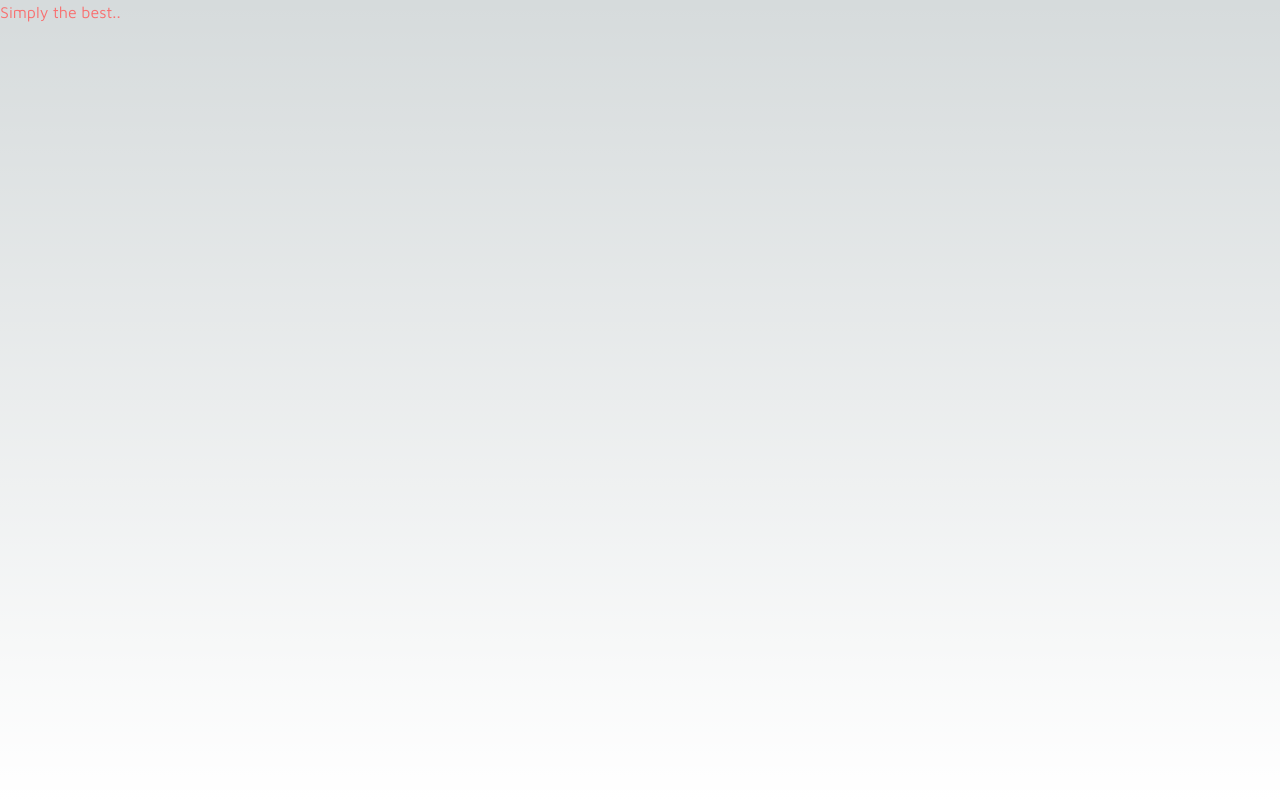
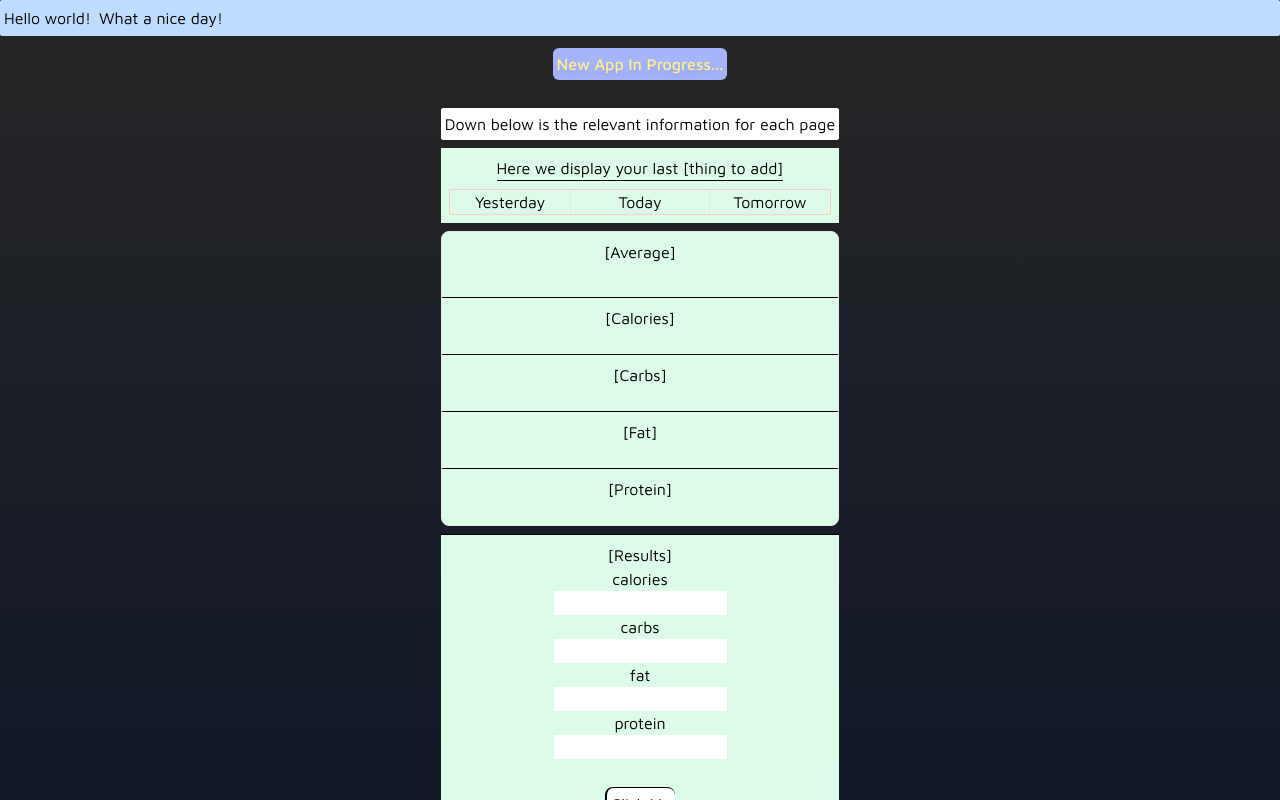
Before and after one commit to deadlyunicorn/calorie-app, a Next.js app: page / in a window 1280 px wide. Built offline with nearby package versions, Linux system fonts and the light colour scheme.

Commit message:
progress update following
http://bit.ly/3l6EPQ2

```diff
--- a/app/layout.tsx
+++ b/app/layout.tsx
@@ -3,7 +3,13 @@ import './globals.css'
 import { Maven_Pro } from '@next/font/google'
 const maven = Maven_Pro({
   subsets:['latin'],
+  weight:['400'],
 })
+const mavenBold = Maven_Pro({
+  subsets:['latin'],
+  weight:['500'],
+})
+
 export default function RootLayout({
   children,
 }: {
@@ -16,8 +22,39 @@ export default function RootLayout({
         head.tsx. Find out more at https://beta.nextjs.org/docs/api-reference/file-conventions/head
       */}
       <head />
+
       <body className={maven.className}>
-        {children}
+
+        <nav className='absolute w-screen flex bg-blue-200 rounded-sm p-1 gap-x-2 overflow-hidden h-9 items-center'>
+          <div>
+            Hello world!
+          </div>
+          <div>
+            What a nice day!
+          </div>
+        </nav>
+        <div className='h-screen overflow-auto bg-gradient-to-b from-neutral-800 to-gray-900 '>
+        <main className=" flex flex-col items-center px-2 py-12">
+
+          <div className="bg-indigo-300 p-1 rounded-md max-h-10 overflow-hidden">
+            <div className={mavenBold.className}>
+              <p className="text-yellow-200 drop-shadow-lg  ">New App In Progress...</p>
+            </div>
+          </div>
+          <div className='max-w-md lg:max-w-lg mt-5 px-5' >
+            <div className='bg-white w-full flex justify-center rounded-sm my-2 p-1'>
+              <p>Down below is the relevant information for each page</p>
+            </div>
+
+            <div>
+              {children}
+            </div>
+          </div>
+
+        </main>
+        </div>
+
+
       </body>
     </html>
   )
--- a/app/page.tsx
+++ b/app/page.tsx
@@ -1,12 +1,155 @@
+'use client'
+
+import Link from "next/link"
+import React, { useEffect,useRef,useState } from "react"
+
+
 export default function Home() {
+
+
+
+  const inputRef = useRef({
+    calories:"",
+    carbs:"",
+    fat:"",
+    protein:"",
+  });
+  const [rerender,setRerender]=useState(true);
+
+  useEffect(()=>{
+    console.log("rendered")
+  },[rerender])
+
+  const handleInputChange = (e: React.ChangeEvent<HTMLInputElement>,whichInput:string) =>{
+      if (whichInput=="calories"){
+        inputRef.current.calories = e.target.value
+      }
+      else if (whichInput=="carbs"){
+        inputRef.current.carbs = e.target.value
+      }
+      else if (whichInput=="fat"){
+        inputRef.current.fat = e.target.value
+      }
+      else if (whichInput=="protein"){
+        inputRef.current.protein = e.target.value
+      }
+    }
+
+
+
+
+
   return (
-    <main className="h-screen">
-      <div className="text-red-400">
-        Simply the best..
+    <>
+    <div className="min-h-[40px] bg-green-100 flex flex-col items-center p-2 gap-2">
+      <div className="border-b border-black ">
+        <p>Here we display your last [thing to add]</p>
       </div>
-      <div >
-        <p ></p>
+
+      <div className="w-full">
+        <div className="grid grid-cols-3 gap-2 border-red-200 border text-center ">
+          <div className="border-r overflow-hidden">
+            <button className="w-full"><Link href="/">Yesterday</Link></button>
+          </div>
+          <div className="overflow-hidden">
+            <button className="w-full"><Link href="/">Today</Link></button>
+          </div>
+          <div className="border-l overflow-hidden">
+            <button className="w-full"><Link href="/">Tomorrow</Link></button>
+          </div>
+        </div>
       </div>
-    </main>
+    </div>
+
+
+        <div className="grid grid-rows-4 text-center  pt-2 mt-2 bg-green-100 rounded-lg border">
+          <div>
+            <p>[Average]</p>
+          </div>
+          <div className="overflow-hidden border-t border-black py-2">
+            <div className="h-10">
+            [Calories] <br/>
+
+            {inputRef.current.calories}
+            </div>
+          </div>
+          <div className="overflow-hidden border-t border-black py-2">
+            <div className="h-10">
+
+            [Carbs] <br/>
+            {inputRef.current.carbs}
+            </div>
+          </div>
+          <div className="overflow-hidden border-t border-black py-2">
+            <div className="h-10">
+
+            [Fat] <br/>
+            {inputRef.current.fat}
+            </div>
+          </div>
+          <div className="overflow-hidden border-t border-black py-2">
+            <div className="h-10">
+
+            [Protein] <br/>
+            {inputRef.current.protein}
+            </div>
+          </div>
+        </div>
+
+        <div className="grid grid-rows-3 bg-green-100 mt-2 text-center">
+          <div className="overflow-hidden  border-t border-black py-2 flex flex-col items-center">
+            <div>
+
+            <p>[Results]</p>
+
+            <InputField label="calories" handleChange={handleInputChange}/>
+
+            <InputField label="carbs" handleChange={handleInputChange}/>
+
+            <InputField label="fat" handleChange={handleInputChange}/>
+
+            <InputField label="protein" handleChange={handleInputChange}/>
+
+            </div>
+
+
+            <br/>
+
+            <div className="h-10 ">
+
+              <button
+                className="bg-white mt-1 p-1 rounded-lg border-l-2 border-t border-black active:border-0"
+                onClick={()=>{
+                  setRerender(!rerender);
+                  }}>
+                Click Me
+              </button>
+            </div>
+
+
+          </div>
+          <div className="overflow-hidden  border-t border-black py-2">
+            [Target]
+          </div>
+          <div className="overflow-hidden  border-t border-black py-2">
+            [Variance]
+          </div>
+        </div>
+
+    </>
+
   )
 }
+
+
+function InputField({label,handleChange}:{label:string, handleChange:(e:React.ChangeEvent<HTMLInputElement>, label:string) => void}){
+  return(
+    <>
+    <p>{label}</p>
+    <input
+    onChange={(e)=>{handleChange(e,label)}}
+    type="number"/>
+    </>
+
+  )
+}
```
